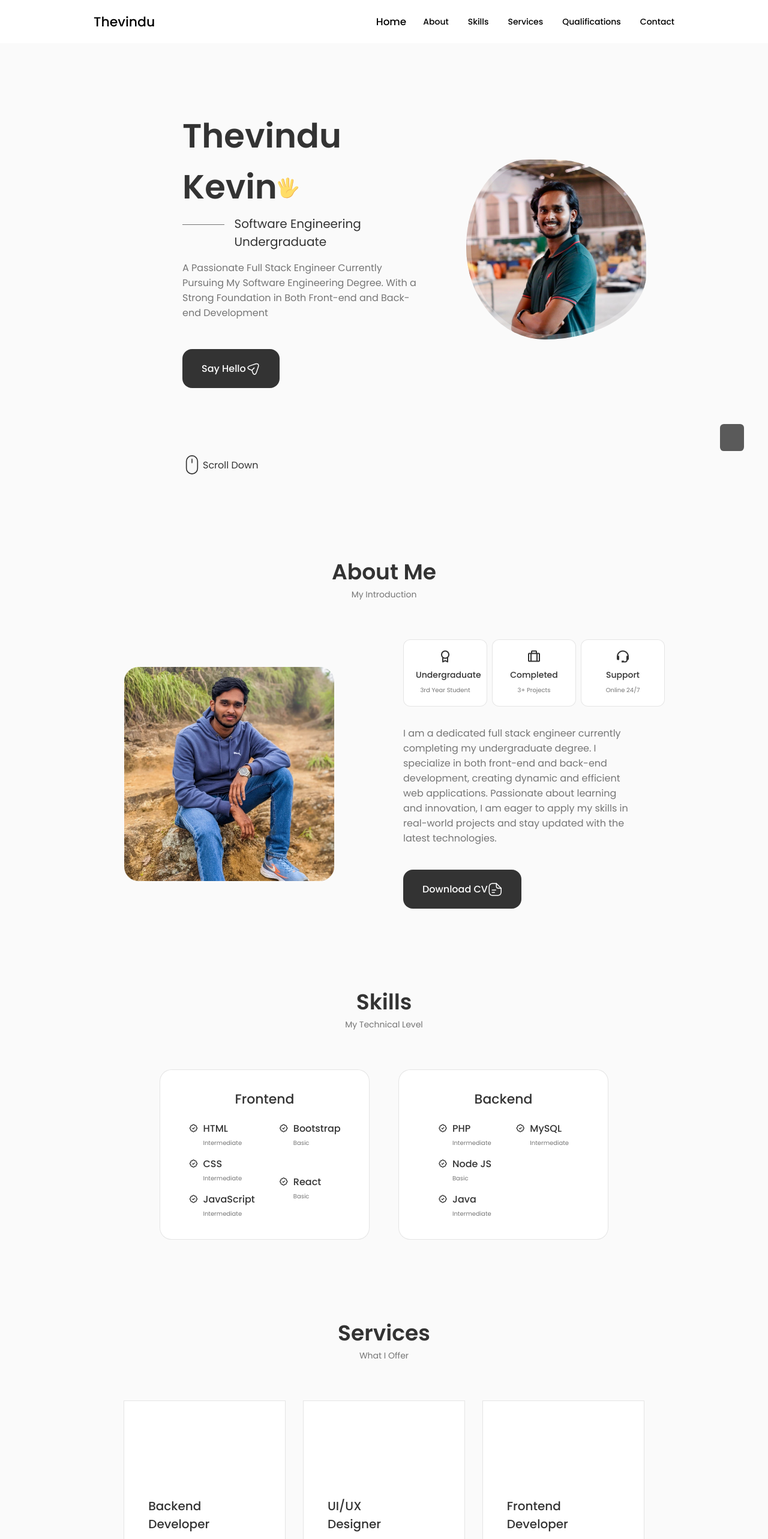
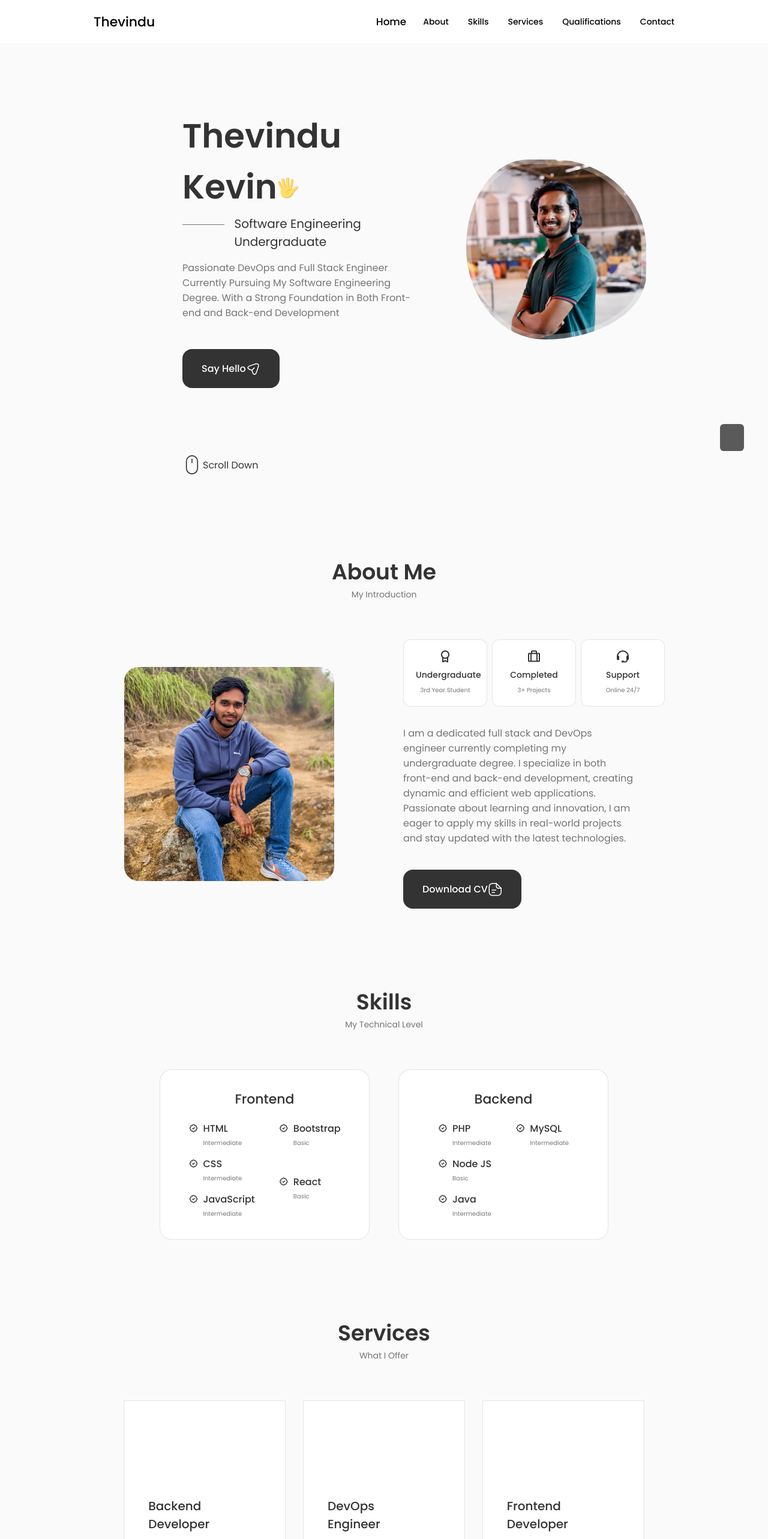
Before and after one commit to ThevinduKevin/Portfolio, a React (Create React App) app in the folder react-first-project/: page / in a window 1280 px wide. Shown: the top 2566 px of the page at 60% size. Built offline with nearby package versions, Linux system fonts and the light colour scheme.

Commit message:
Commit new changes

```diff
--- a/react-first-project/src/components/about/About.jsx
+++ b/react-first-project/src/components/about/About.jsx
@@ -16,7 +16,7 @@ const About = () => {
             <div className="about_data">
                 <Info />
 
-                <p className="about_description">I am a dedicated full stack engineer currently completing my undergraduate degree.
+                <p className="about_description">I am a dedicated full stack and DevOps engineer currently completing my undergraduate degree.
                  I specialize in both front-end and back-end development, creating dynamic and efficient web applications. Passionate
                  about learning and innovation, I am eager to apply my skills in real-world projects and stay updated with the latest technologies.</p>
 
--- a/react-first-project/src/components/home/Data.jsx
+++ b/react-first-project/src/components/home/Data.jsx
@@ -55,7 +55,7 @@ const Data = () => {
         </svg>
       </h1>
       <h3 className="home_subtitle">Software Engineering Undergraduate </h3>
-      <p className="home_description">A Passionate Full Stack Engineer Currently Pursuing My Software Engineering Degree. With a Strong Foundation in Both Front-end and Back-end Development</p>
+      <p className="home_description"> Passionate DevOps and Full Stack Engineer Currently Pursuing My Software Engineering Degree. With a Strong Foundation in Both Front-end and Back-end Development</p>
 
       <a href="#contact" className="button button--flex">Say Hello
         <svg
--- a/react-first-project/src/components/services/Services.jsx
+++ b/react-first-project/src/components/services/Services.jsx
@@ -51,7 +51,7 @@ const Services = () => {
             <div className="services_content">
               <div>
                 <i className="uil uil-arrow services_icon"></i>
-                <h3 className="services_title">UI/UX <br/> Designer</h3>
+                <h3 className="services_title">DevOps <br/> Engineer</h3>
               </div>
 
             <span onClick={() => toggleTab(2)} className="services_button">View More <i className="uil uil-arrow-right services_button-icon"></i></span>
```
